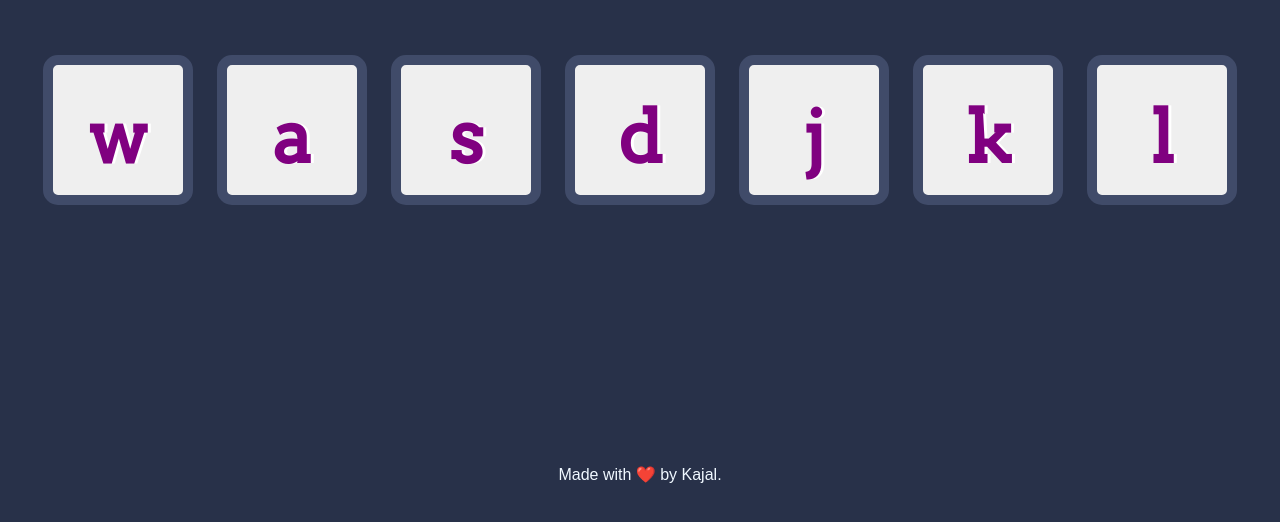
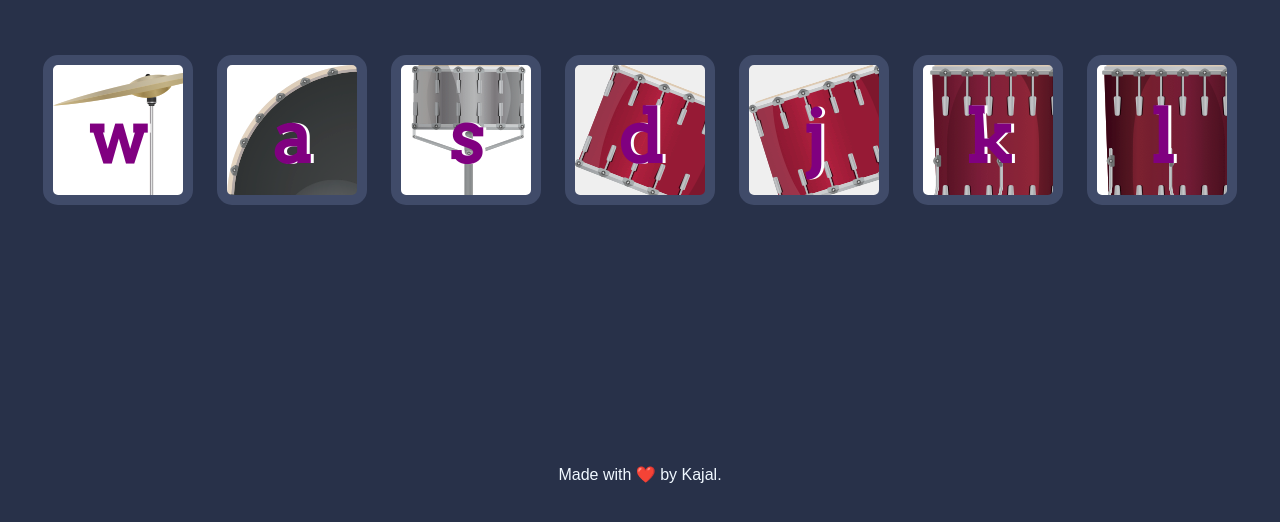
Before and after one commit to GitHub-555/DrumKit, a plain HTML site: page index.html in a window 1280 px wide. Shown: the part 140-662 px from the top of the page. Drawn offline with Linux system fonts and the light colour scheme.

Commit message:
Added images to root.

```diff
--- a/styles.css
+++ b/styles.css
@@ -1,74 +1,3 @@
-/* body {
-  text-align: center;
-  background-color: #283149;
-}
-
-h1 {
-  font-size: 5rem;
-  color: #DBEDF3;
-  font-family: "Arvo", cursive;
-  text-shadow: 3px 0 #DA0463;
-
-}
-
-footer {
-  color: #DBEDF3;
-  font-family: sans-serif;
-}
-
-.w {}
-
-.a {}
-
-.s {}
-
-.d {}
-
-.j {}
-
-.k {}
-
-.l {}
-
-.set {
-  margin: 10% auto;
-}
-
-.game-over {
-  background-color: red;
-  opacity: 0.8;
-}
-
-.pressed {
-  box-shadow: 0 3px 4px 0 #DBEDF3;
-  opacity: 0.5;
-}
-
-.red {
-  color: red;
-}
-
-.drum {
-  outline: none;
-  border: 10px solid #404B69;
-  font-size: 5rem;
-  font-family: 'Arvo', cursive;
-  line-height: 2;
-  font-weight: 900;
-  color: #DA0463;
-  text-shadow: 3px 0 #DBEDF3;
-  border-radius: 15px;
-  display: inline-block;
-  width: 150px;
-  height: 150px;
-  text-align: center;
-  margin: 10px;
-  background-color: white;
-}
-
-*/
-
-
 body {
   background-color: #283149;
   text-align: center;
@@ -98,31 +27,31 @@ h1 {
 }
 
 .w {
-  background-image: url(images/crash.png);
+  background-image: url(crash.png);
 }
 
 .a {
-  background-image: url(images/kick.png);
+  background-image: url(kick.png);
 }
 
 .s {
-  background-image: url(images/snare.png);
+  background-image: url(snare.png);
 }
 
 .d {
-  background-image: url(images/tom1.png);
+  background-image: url(tom1.png);
 }
 
 .j {
-  background-image: url(images/tom2.png);
+  background-image: url(tom2.png);
 }
 
 .k {
-  background-image: url(images/tom3.png);
+  background-image: url(tom3.png);
 }
 
 .l {
-  background-image: url(images/tom4.png);
+  background-image: url(tom4.png);
 }
 
 .pressed {
```
